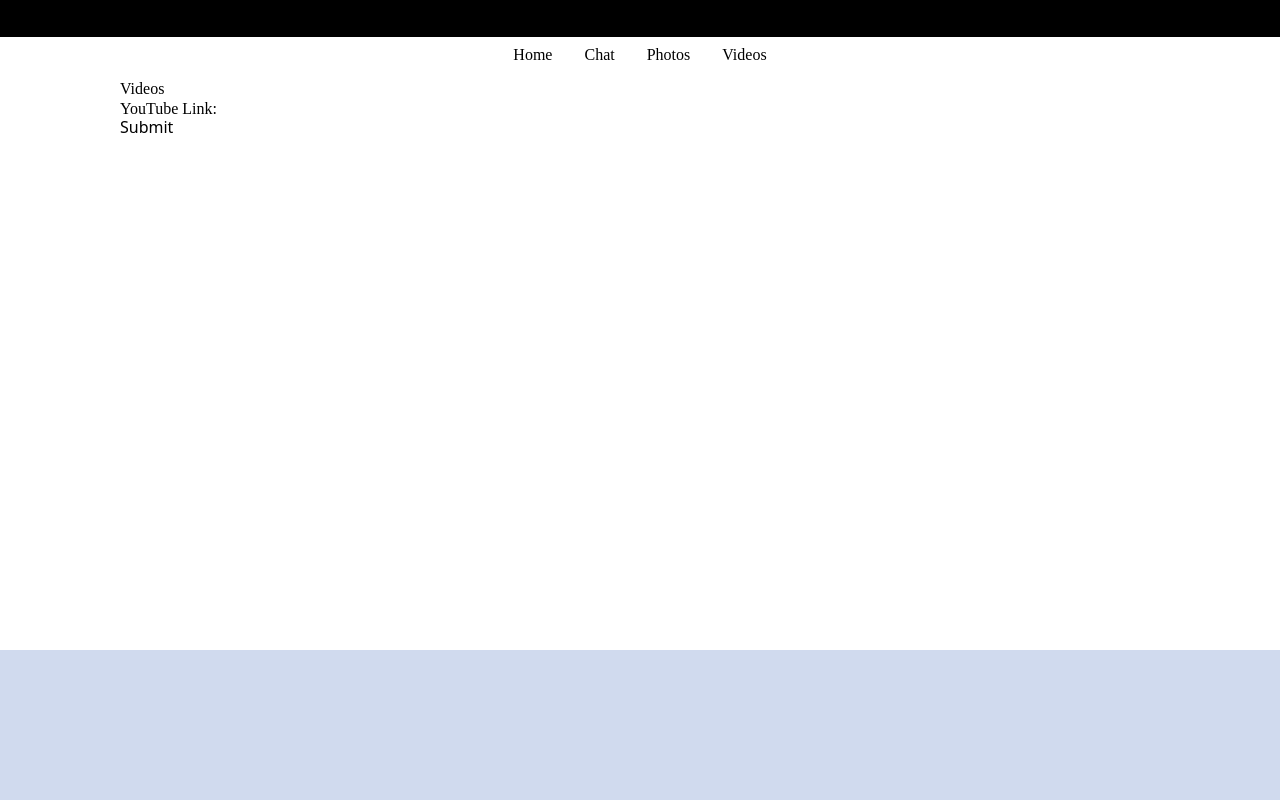
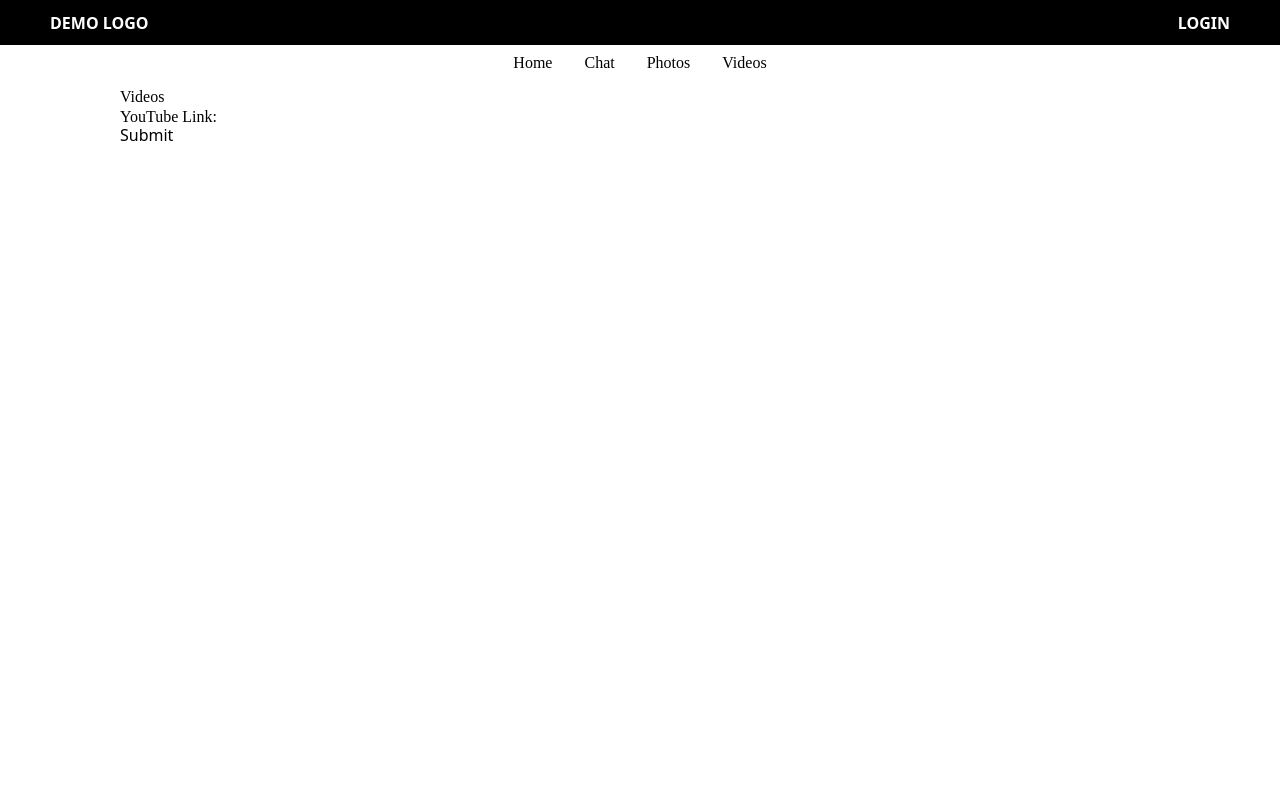
Before and after one commit to Enowiz777/community-app.v1, a React (Create React App) app: page /videos in a window 1280 px wide. Shown: the top 800 px of the page. Built offline with nearby package versions, Linux system fonts and the light colour scheme.

Commit message:
20230509

```diff
--- a/src/Components/Footer.js
+++ b/src/Components/Footer.js
@@ -4,7 +4,6 @@
 const Footer = () => {
 
     const Footer = styled.div`
-    position:fixed;
     bottom:0;
     left:0;
     width:100%;
@@ -13,7 +12,11 @@
     `;
 
     return(
-        <Footer />
+        <footer className=" bottom-0 left-0 w-full bg-[#55efc4] py-32">
+            <div className="container mx-auto text-center">
+                <p className="text-gray-600">This is the footer content.</p>
+            </div>
+      </footer>
     );
 }
 
--- a/src/Components/Header.js
+++ b/src/Components/Header.js
@@ -3,13 +3,30 @@
 
 const Header = () => {
 
-    const Header = styled.div`
-    height: 37px;
-    background-color: black;
+    const Container = styled.div`
+        display: flex;
+        justify-content: space-between;
+        align-items: center;
+        background-color: black;
+        height: 45px;
+        position: sticky;
+        top: 0;
+        padding: 20px;
+    `;
+    const Text = styled.button`
+        color: white;
+        margin: 0px 30px;
+        font-weight: 700;
+        :hover {
+            color: yellow;
+        }
     `;
 
     return(
-        <Header />
+        <Container>
+            <Text>DEMO LOGO</Text>
+            <Text>LOGIN</Text>
+        </Container>
     );
 }
 
--- a/src/Components/home.js
+++ b/src/Components/home.js
@@ -64,8 +64,6 @@
         resetField("password");
         getData();
     }
-
-
 
 
     return (
--- a/src/Router/router.js
+++ b/src/Router/router.js
@@ -20,6 +20,7 @@
 
 const Content = styled.div`
   margin: 0 120px;
+  height: 100vh;
 `;
 
 
--- a/src/index.css
+++ b/src/index.css
@@ -6,6 +6,9 @@
     font-family: system-ui;
   }
 
+body {
+  height: 100vh;
+}
 /*button styles*/
 .btn {
     @apply font-bold py-2 px-4 rounded;
```
Also changed, not shown: 1 other file (tests, documents, lock files or other folders).
